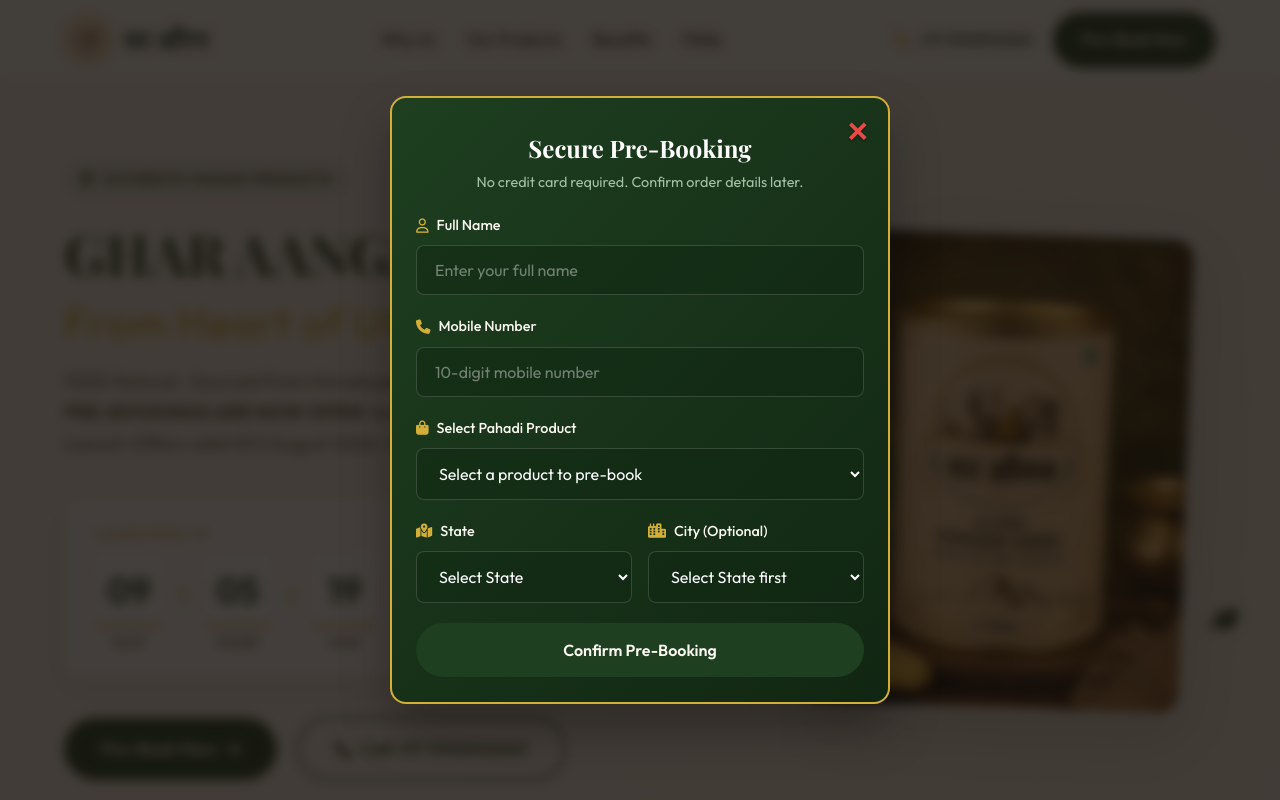
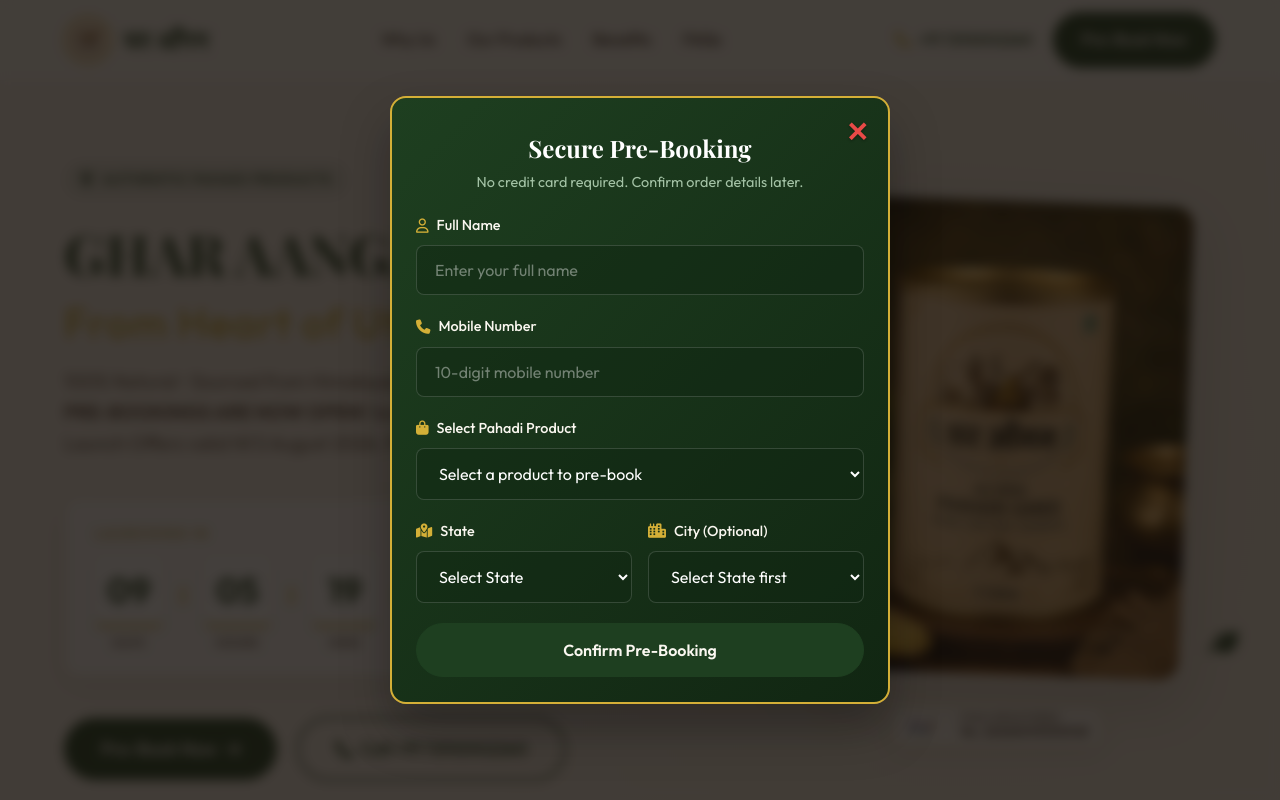
Before and after one commit to creativesiddhant/GharAangan, a plain HTML site: page index.html in a window 1280 px wide. Shown: the top 800 px of the page. Drawn offline with nearby package versions, Linux system fonts and the light colour scheme; no server answers; a web font is replaced by a local one.

Commit message:
feat: showcase FSSAI registration number badge and trust banners

```diff
--- a/index.html
+++ b/index.html
@@ -118,8 +118,19 @@
 
             <div class="hero-media-wrapper animate-zoom-in">
                 <div class="media-glow-effect"></div>
-                <div class="hero-ghee-package">
-                    <img src="assets/ghee_product.jpg" alt="Ghar Aangan Premium A2 Desi Pahadi Ghee" class="hero-product-img">
+                <div class="hero-media-container">
+                    <div class="hero-ghee-package">
+                        <img src="assets/ghee_product.jpg" alt="Ghar Aangan Premium A2 Desi Pahadi Ghee" class="hero-product-img">
+                    </div>
+                    <!-- FSSAI Hero Badge -->
+                    <div class="hero-fssai-badge">
+                        <img src="assets/fssai_logo.png" alt="FSSAI Logo" class="fssai-logo-img">
+                        <div class="fssai-divider"></div>
+                        <div class="fssai-details">
+                            <span class="fssai-reg-label">FSSAI REGISTERED</span>
+                            <span class="fssai-reg-value">No. 22626041000048</span>
+                        </div>
+                    </div>
                 </div>
                 <!-- Leaf Floating Decorations -->
                 <div class="floating-item leaf-1"><i class="fa-solid fa-leaf"></i></div>
@@ -545,6 +556,9 @@
                     <li><i class="fa-solid fa-check"></i> <strong>COD & Prepaid Options</strong> available</li>
                     <li><i class="fa-solid fa-check"></i> <strong>Sourced fresh</strong> from high-altitude Himalayan valleys</li>
                 </ul>
+                <div class="prebook-trust-banner-container">
+                    <img src="assets/fssai_banner.jpg" alt="FSSAI Registered - Ghar Aangan Pahadi Ghee" class="prebook-trust-banner">
+                </div>
             </div>
 
             <div class="prebook-right scroll-reveal">
--- a/style.css
+++ b/style.css
@@ -463,6 +463,71 @@ p {
     height: auto;
 }
 
+/* Hero FSSAI Badge & Container */
+.hero-media-container {
+    display: flex;
+    flex-direction: column;
+    align-items: center;
+    gap: 16px;
+    z-index: 2;
+    position: relative;
+}
+
+.hero-fssai-badge {
+    display: inline-flex;
+    align-items: center;
+    gap: 12px;
+    background: rgba(250, 247, 240, 0.95); /* Matches body cream background */
+    backdrop-filter: blur(8px);
+    -webkit-backdrop-filter: blur(8px);
+    border: 1.5px solid rgba(212, 175, 55, 0.35); /* Warm gold border */
+    border-radius: 12px;
+    padding: 6px 14px;
+    box-shadow: 0 8px 24px rgba(43, 30, 23, 0.08);
+    transition: var(--transition-smooth);
+    margin-top: 10px;
+}
+
+.hero-fssai-badge:hover {
+    transform: translateY(-2px);
+    border-color: var(--gold);
+    box-shadow: 0 12px 30px rgba(212, 175, 55, 0.18);
+}
+
+.fssai-logo-img {
+    height: 22px;
+    width: auto;
+    display: block;
+}
+
+.fssai-divider {
+    width: 1px;
+    height: 22px;
+    background-color: rgba(43, 30, 23, 0.15);
+}
+
+.fssai-details {
+    display: flex;
+    flex-direction: column;
+    align-items: flex-start;
+    line-height: 1.2;
+}
+
+.fssai-reg-label {
+    font-size: 0.6rem;
+    font-weight: 700;
+    color: var(--text-muted);
+    letter-spacing: 0.8px;
+    text-transform: uppercase;
+}
+
+.fssai-reg-value {
+    font-size: 0.8rem;
+    font-weight: 600;
+    color: var(--text-dark);
+    font-family: var(--font-sans);
+}
+
 /* Floating decorations */
 .floating-item {
     position: absolute;
@@ -1026,6 +1091,29 @@ p {
     color: var(--gold);
     margin-top: 5px;
     flex-shrink: 0;
+}
+
+/* Pre-booking Trust Banner */
+.prebook-trust-banner-container {
+    margin-top: 30px;
+    width: 100%;
+}
+
+.prebook-trust-banner {
+    width: 100%;
+    max-width: 480px;
+    height: auto;
+    border-radius: var(--border-radius-lg);
+    border: 3px solid rgba(255, 255, 255, 0.1);
+    box-shadow: 0 12px 28px rgba(0, 0, 0, 0.25);
+    transition: var(--transition-smooth);
+    display: block;
+}
+
+.prebook-trust-banner:hover {
+    transform: translateY(-4px);
+    border-color: rgba(212, 175, 55, 0.7);
+    box-shadow: 0 16px 36px rgba(212, 175, 55, 0.22);
 }
 
 /* Glassmorphic Form Card */
```
Also changed, not shown: assets/fssai_banner.jpg (added), assets/fssai_logo.png (added).
